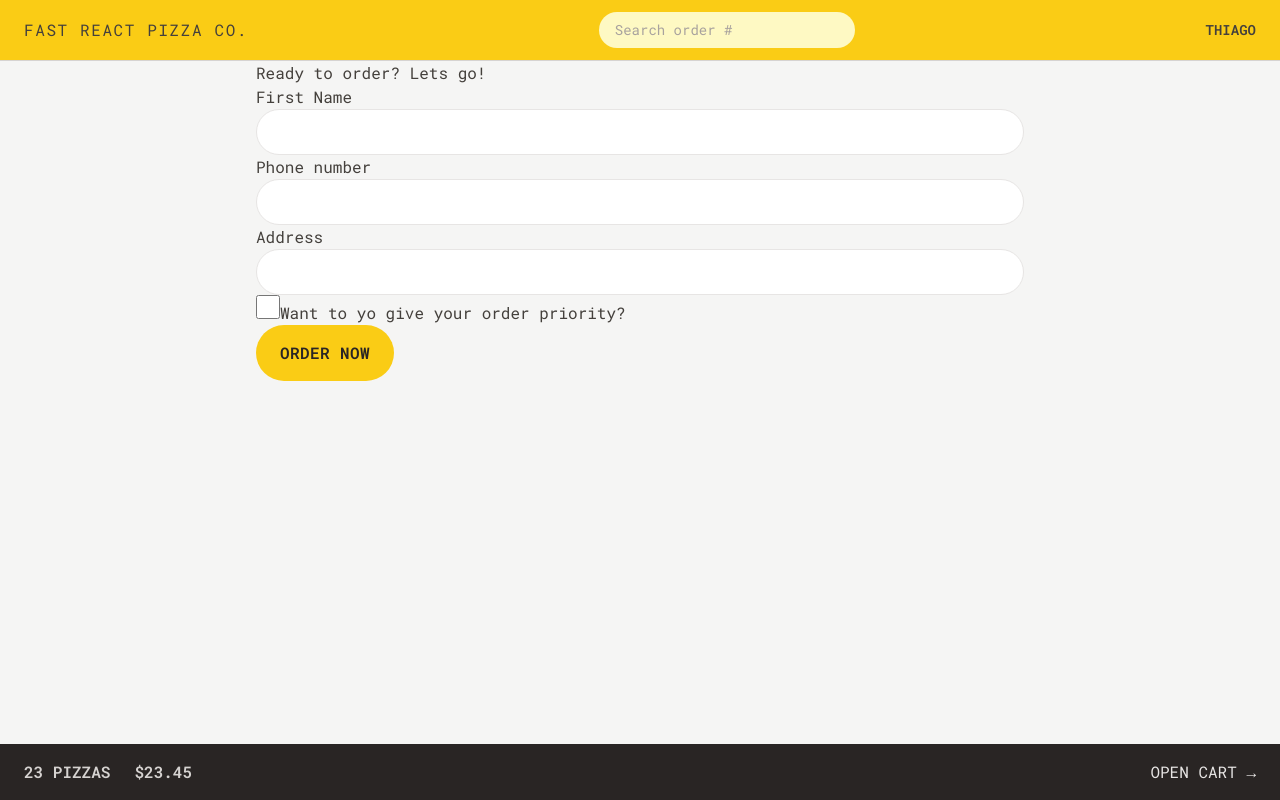
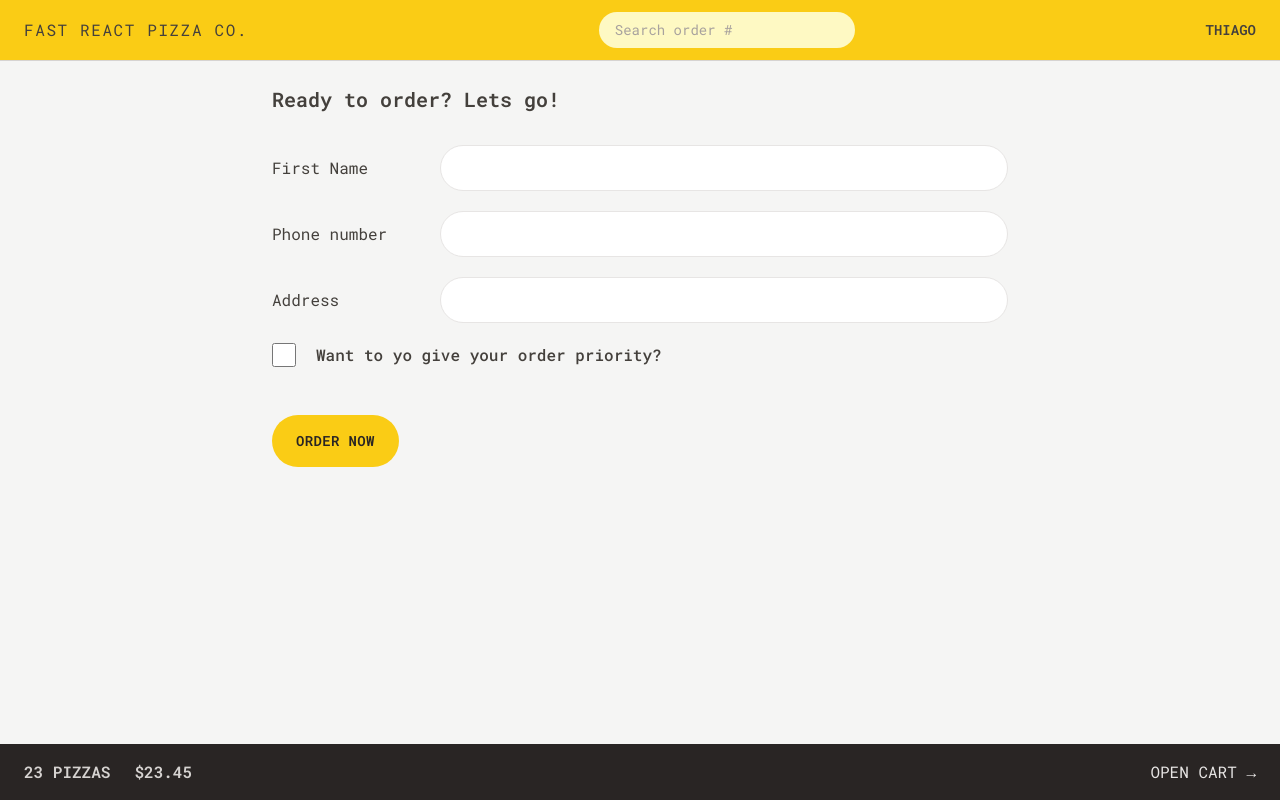
Before and after one commit to thiagopdo/fast-pizza-react, a React (Vite) app: page /order/new in a window 1280 px wide. Built offline with nearby package versions, Linux system fonts and the light colour scheme.

Commit message:
styled order form

```diff
--- a/src/features/order/CreateOrder.jsx
+++ b/src/features/order/CreateOrder.jsx
@@ -45,31 +45,40 @@
   const cart = fakeCart;
 
   return (
-    <div>
-      <h2>Ready to order? Lets go!</h2>
+    <div className="px-4 py-6">
+      <h2 className="mb-8 text-xl font-semibold">Ready to order? Lets go!</h2>
 
       <Form method="POST">
-        <div>
-          <label>First Name</label>
-          <input className="input" type="text" name="customer" required />
+        <div className="mb-5 flex flex-col gap-2 sm:flex-row sm:items-center">
+          <label className="sm:basis-40">First Name</label>
+          <input className="input grow" type="text" name="customer" required />
         </div>
 
-        <div>
-          <label>Phone number</label>
-          <div>
-            <input className="input" type="tel" name="phone" required />
-          </div>
-          {formErrors?.phone && <p>{formErrors.phone}</p>}
-        </div>
-
-        <div>
-          <label>Address</label>
-          <div>
-            <input className="input" type="text" name="address" required />
+        <div className="mb-5 flex flex-col gap-2 sm:flex-row sm:items-center">
+          <label className="sm:basis-40">Phone number</label>
+          <div className="grow">
+            <input className="input w-full" type="tel" name="phone" required />
+            {formErrors?.phone && (
+              <p className="mt-2 rounded-md bg-red-100 p-2 text-xs text-red-700">
+                {formErrors.phone}
+              </p>
+            )}
           </div>
         </div>
 
-        <div>
+        <div className="mb-5 flex flex-col gap-2 sm:flex-row sm:items-center">
+          <label className="sm:basis-40">Address</label>
+          <div className="grow">
+            <input
+              className="input w-full"
+              type="text"
+              name="address"
+              required
+            />
+          </div>
+        </div>
+
+        <div className="mb-12 flex items-center gap-5">
           <input
             className="h-6 w-6 accent-yellow-400 focus:outline-none focus:ring focus:ring-yellow-400 focus:ring-offset-2"
             type="checkbox"
@@ -78,7 +87,9 @@
             // value={withPriority}
             // onChange={(e) => setWithPriority(e.target.checked)}
           />
-          <label htmlFor="priority">Want to yo give your order priority?</label>
+          <label htmlFor="priority" className="font-medium">
+            Want to yo give your order priority?
+          </label>
         </div>
 
         <div>
--- a/src/index.css
+++ b/src/index.css
@@ -4,7 +4,7 @@
 
 @layer components {
   .input {
-    @apply w-full rounded-full border border-stone-200 px-4 py-2 text-sm transition-all duration-300 focus:outline-none focus:ring focus:ring-yellow-400 md:px-6 md:py-3;
+    @apply rounded-full border border-stone-200 px-4 py-2 text-sm transition-all duration-300 focus:outline-none focus:ring focus:ring-yellow-400 md:px-6 md:py-3;
   }
 
   /* https://dev.to/afif/i-made-100-css-loaders-for-your-next-project-4eje */
--- a/src/ui/Button.jsx
+++ b/src/ui/Button.jsx
@@ -3,13 +3,13 @@
 /* eslint-disable react/prop-types */
 function Button({ children, disabled, to, type }) {
   const base =
-    "inline-block rounded-full bg-yellow-400 font-semibold uppercase tracking-wide text-stone-800 transition-colors duration-300 hover:bg-yellow-300 focus:bg-yellow-300 focus:outline-none focus:ring focus:ring-yellow-300 focus:ring-offset-2 disabled:cursor-not-allowed ";
+    "inline-block text-sm rounded-full bg-yellow-400 font-semibold uppercase tracking-wide text-stone-800 transition-colors duration-300 hover:bg-yellow-300 focus:bg-yellow-300 focus:outline-none focus:ring focus:ring-yellow-300 focus:ring-offset-2 disabled:cursor-not-allowed ";
 
   const styles = {
     primary: base + " px-4 py-3 md:px-6 md:py-4",
     small: base + " px-4 py-2 md:px-5 md:py-2.5 text-xs",
     secondary:
-      "inline-block rounded-full border-2 border-stone-300 font-semibold uppercase tracking-wide text-stone-300 transition-colors duration-300 hover:bg-stone-300 hover:text-stone-800 focus:text-stone-800 focus:bg-stone-300 focus:outline-none focus:ring focus:ring-stone-200 focus:ring-offset-2 disabled:cursor-not-allowed px-4 py-2.5 md:px-6 md:py-3 ",
+      "inline-block text-sm rounded-full border-2 border-stone-300 font-semibold uppercase tracking-wide text-stone-300 transition-colors duration-300 hover:bg-stone-300 hover:text-stone-800 focus:text-stone-800 focus:bg-stone-300 focus:outline-none focus:ring focus:ring-stone-200 focus:ring-offset-2 disabled:cursor-not-allowed px-4 py-2.5 md:px-6 md:py-3 ",
   };
 
   if (to)
```
Also changed, not shown: index.html (+6 -2 lines).
